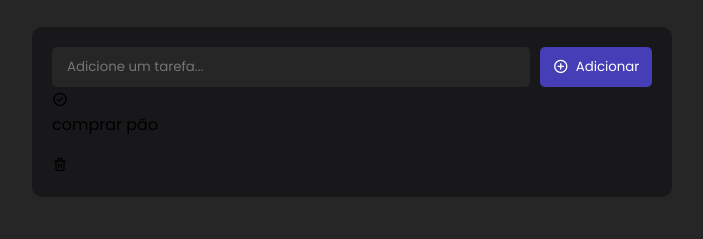
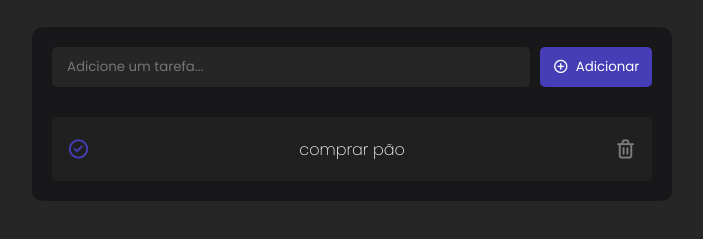
Before and after one commit to Danielmtdc16/my_to-do_list, a plain HTML site: page index.html in a window 1280 px wide. Shown: the part 101-340 px from the top of the page, without its empty margins (288-991 px from the left). Drawn offline with nearby package versions, Linux system fonts and the light colour scheme.

Commit message:
style da task em andamento.

```diff
--- a/assets/style/style.css
+++ b/assets/style/style.css
@@ -33,7 +33,7 @@ body {
     width: 600px;
 }
 
-.task {
+.add-task {
     display: flex;
     gap: 10px;
     height: 40px;
@@ -76,5 +76,27 @@ body {
 }
 
 .to-do-list {
+    margin-top: 30px;
     list-style: none;
+    width: 100%;
 }
+
+.task {
+    background-color: #202020;
+    border-radius: 5px;
+    color: white;
+    font-weight: 300;
+    display: flex;
+    align-items: center;
+    justify-content: space-between;
+    padding: 15px;
+}
+.task .check {
+    color: #463EB6;
+}
+.task .delete {
+    color: #7c7b7b;
+}
+.icon-task {
+    font-size: 23px;
+}
--- a/index.html
+++ b/index.html
@@ -13,15 +13,13 @@
 
     <div class="container">
 
-        <div class="task">
+        <div class="add-task">
             <input type="text" class="input-task" placeholder="Adicione um tarefa...">
             <button class="button-task"><i class="uil uil-plus-circle icon"></i>Adicionar</button>
         </div>
 
         <ul class="to-do-list">
-            <i class="uil uil-check-circle"></i>
-            <li class="task">comprar pão</li>
-            <i class="uil uil-trash-alt"></i>
+            <li class="task"><i class="uil uil-check-circle check icon-task"></i>comprar pão<i class="uil uil-trash-alt delete icon-task"></i></li>
         </ul>
 
     </div>
```
